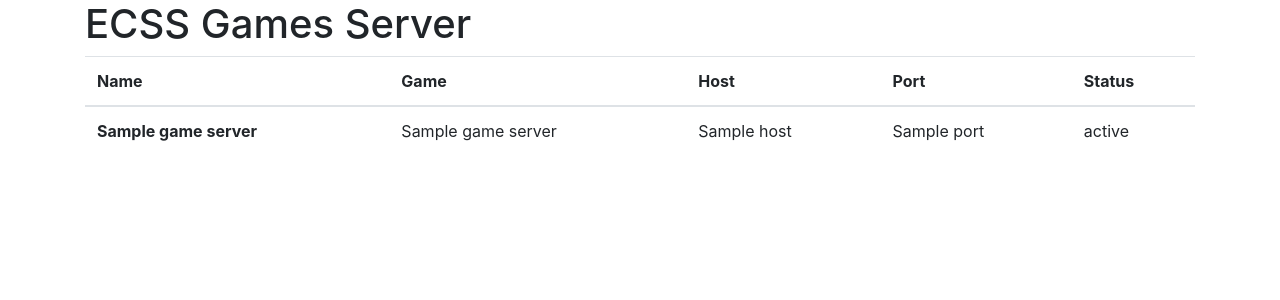
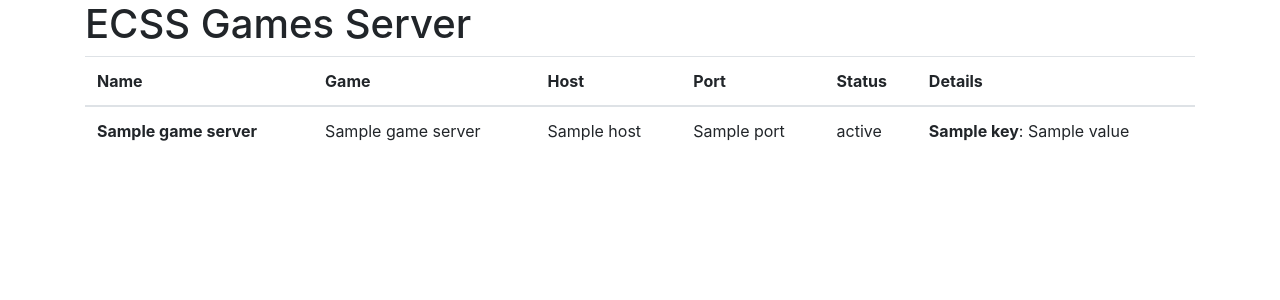
Before and after one commit to ecss-soton/games-server-status, a Django app: template status/templates/status/home.html in a window 1280 px wide. Shown: the top 300 px of the page. Run offline with Django 3.2, Linux system fonts and the light colour scheme; the template is opened without the code that fills it: most values are stand-ins (such as "Sample title", 1, 10 or a date in 2020); some libraries are stand-ins or nearby versions.

Commit message:
Show details

```diff
--- a/status/templates/status/home.html
+++ b/status/templates/status/home.html
@@ -14,6 +14,7 @@
       <th scope="col">Host</th>
       <th scope="col">Port</th>
       <th scope="col">Status</th>
+      <th scope="col">Details</th>
     </tr>
   </thead>
   <tbody>
@@ -24,6 +25,15 @@
       <td>{{ game_server.host }}</td>
       <td>{{ game_server.port }}</td>
       <td>{{ game_server.status }}</td>
+      <td>
+        {% if game_server.details %}
+        <ul class="list-unstyled">
+          {% for key, value in game_server.details.items %}
+          <li><b>{{ key }}</b>: {{ value }}</li>
+          {% endfor %}
+        </ul>
+        {% endif %}
+      </td>
     </tr>
     {% endfor %}
   </tbody>
```
Also changed, not shown: status/views.py (+8 -0 lines).
